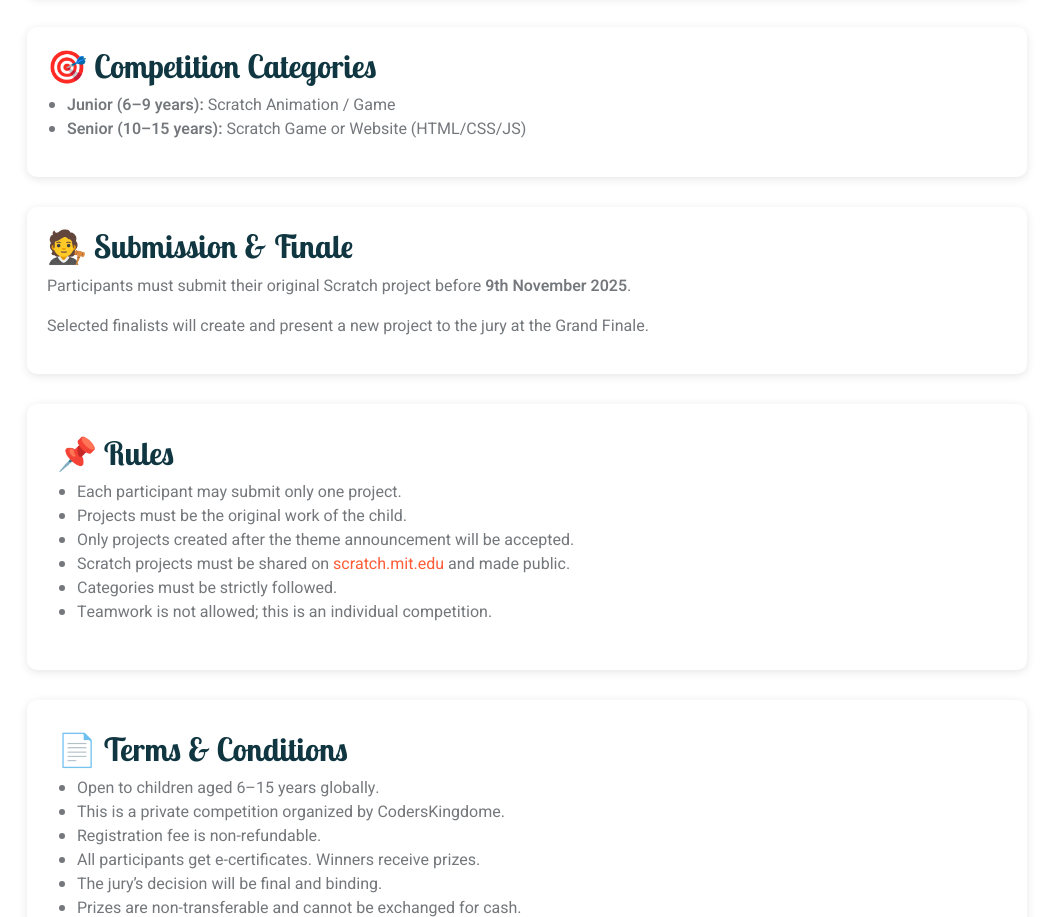
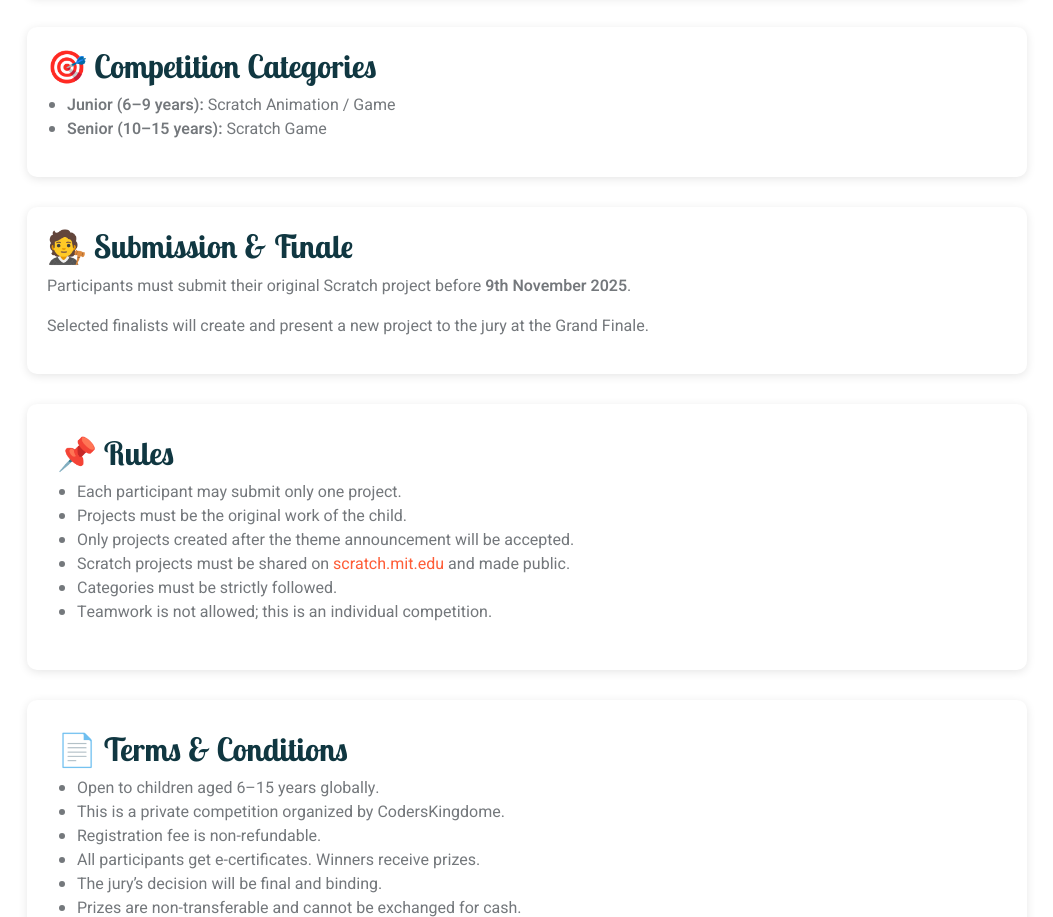
Before and after one commit to jazeempm567/coderskingdome, a plain HTML site: page competition.html in a window 1280 px wide. Shown: the part 1162-2079 px from the top of the page, without its empty margins (113-1166 px from the left). Drawn offline with nearby package versions, Linux system fonts and the light colour scheme.

Commit message:
competition-2025

```diff
--- a/competition.html
+++ b/competition.html
@@ -112,7 +112,7 @@
             <h2>🎯 Competition Categories</h2>
             <ul>
             <li><strong>Junior (6–9 years):</strong> Scratch Animation / Game</li>
-            <li><strong>Senior (10–15 years):</strong> Scratch Game or Website (HTML/CSS/JS)</li>
+            <li><strong>Senior (10–15 years):</strong> Scratch Game</li>
             </ul>
         </section>
 
```
